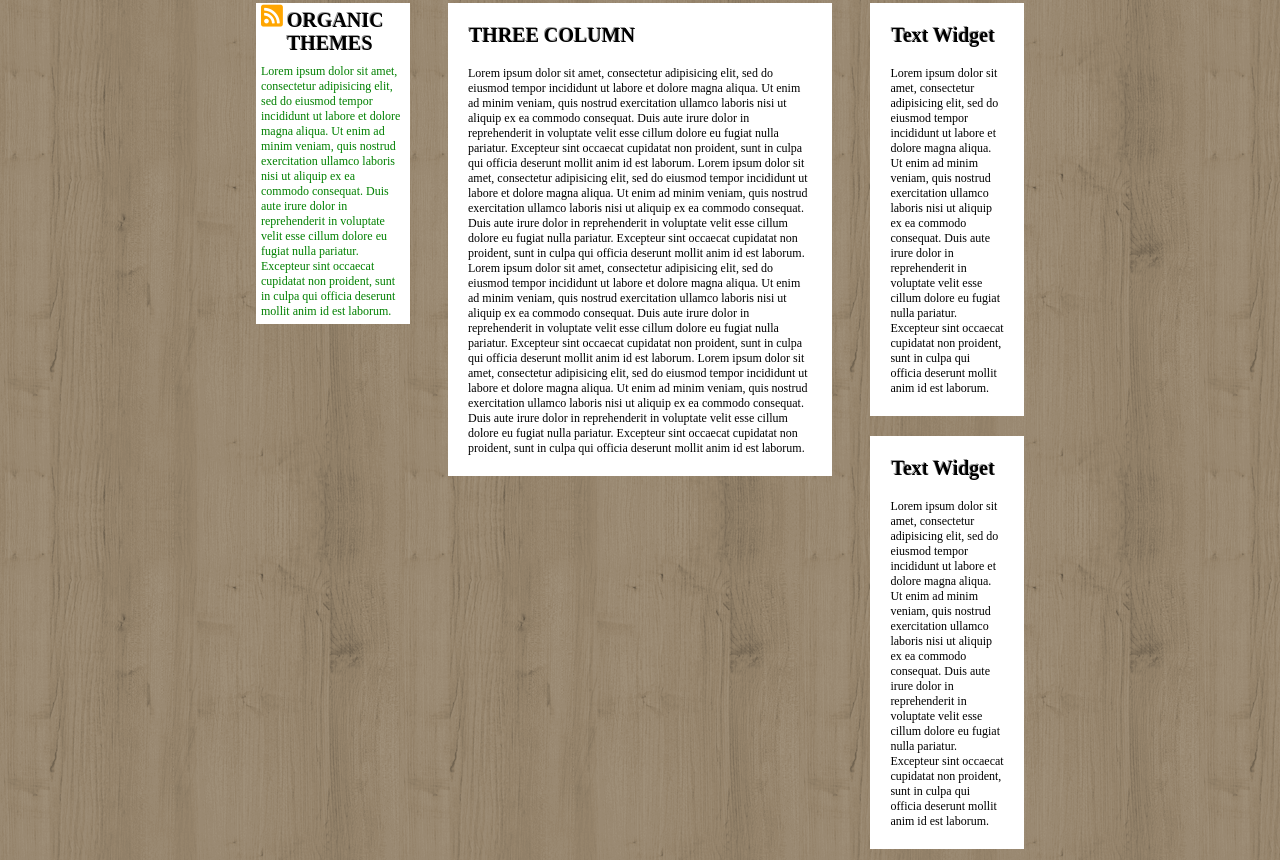
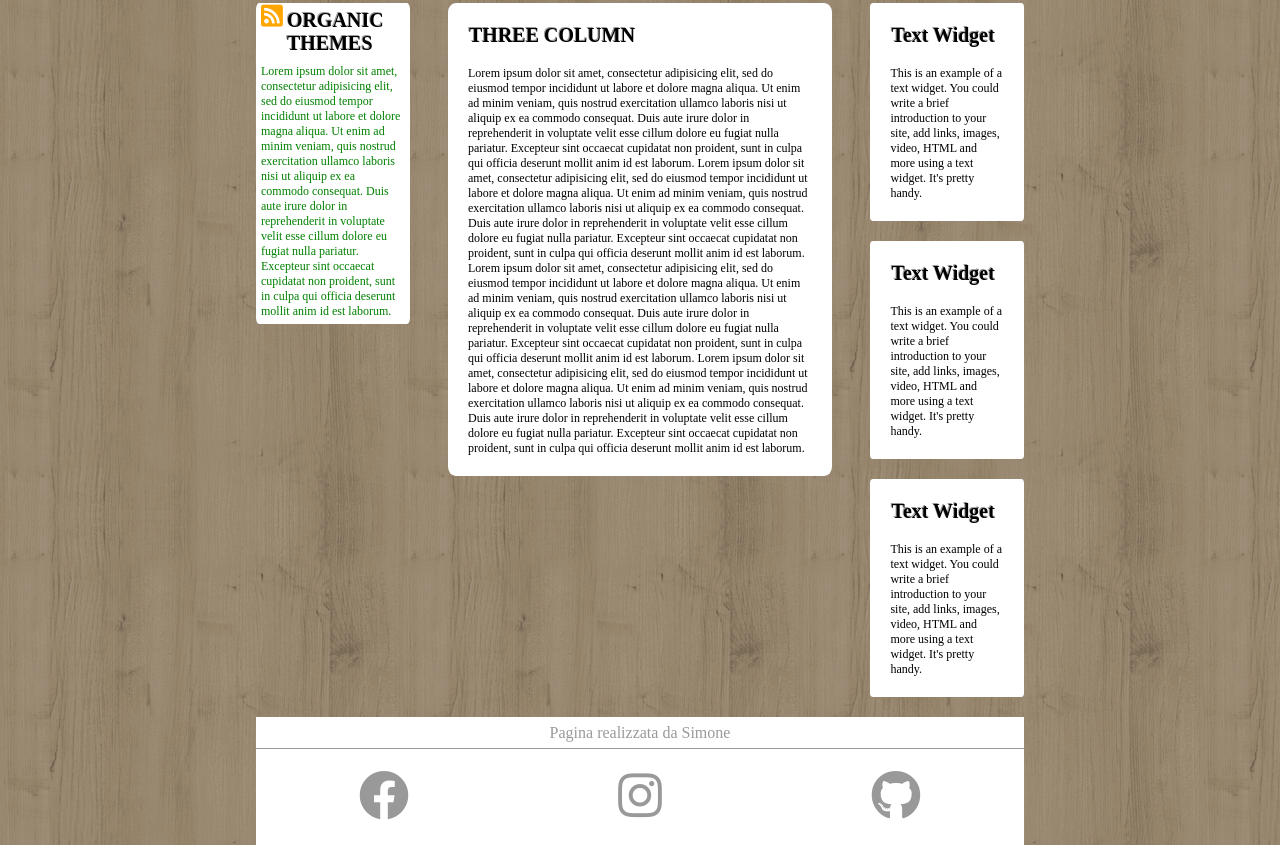
Before and after one commit to SimoneRomiti/htmlcss-wp, a plain HTML site: page index.html in a window 1280 px wide. Shown: the part 285-1145 px from the top of the page. Drawn offline with Linux system fonts and the light colour scheme.

Commit message:
Footer completo

```diff
--- a/css/style.css
+++ b/css/style.css
@@ -13,6 +13,7 @@ body{
   margin: auto;
 }
 
+/* header */
 header{
   width: 100%;
 }
@@ -60,7 +61,9 @@ nav ul > li{
   margin: 0 15px;
   color: white;
 }
+/* /header */
 
+/* main */
 main{
   margin: 10px 0 20px;
   color: black;
@@ -137,10 +140,15 @@ aside.right h2{
   margin-bottom: 20px;
 }
 
+aside.left, section, aside.right > .box{
+  border-radius: 2%;
+}
+/* /main */
+
 footer{
   height: 16vh;
   width: 100%;
-  background: #6C629C;
+  background: white;
   /* border: 1px solid black; */
   color: rgba(0, 0, 0, 0.4);
 }
--- a/index.html
+++ b/index.html
@@ -59,15 +59,15 @@
         <aside class="right float">
           <div class="box">
             <h2>Text Widget</h2>
-            Lorem ipsum dolor sit amet, consectetur adipisicing elit, sed do eiusmod tempor incididunt ut labore et dolore magna aliqua. Ut enim ad minim veniam, quis nostrud exercitation ullamco laboris nisi ut aliquip ex ea commodo consequat. Duis aute irure dolor in reprehenderit in voluptate velit esse cillum dolore eu fugiat nulla pariatur. Excepteur sint occaecat cupidatat non proident, sunt in culpa qui officia deserunt mollit anim id est laborum.
+            This is an example of a text widget. You could write a brief introduction to your site, add links, images, video, HTML and more using a text widget. It's pretty handy.
           </div>
           <div class="box middle">
             <h2>Text Widget</h2>
-            Lorem ipsum dolor sit amet, consectetur adipisicing elit, sed do eiusmod tempor incididunt ut labore et dolore magna aliqua. Ut enim ad minim veniam, quis nostrud exercitation ullamco laboris nisi ut aliquip ex ea commodo consequat. Duis aute irure dolor in reprehenderit in voluptate velit esse cillum dolore eu fugiat nulla pariatur. Excepteur sint occaecat cupidatat non proident, sunt in culpa qui officia deserunt mollit anim id est laborum.
+            This is an example of a text widget. You could write a brief introduction to your site, add links, images, video, HTML and more using a text widget. It's pretty handy.
           </div>
           <div class="box">
             <h2>Text Widget</h2>
-            Lorem ipsum dolor sit amet, consectetur adipisicing elit, sed do eiusmod tempor incididunt ut labore et dolore magna aliqua. Ut enim ad minim veniam, quis nostrud exercitation ullamco laboris nisi ut aliquip ex ea commodo consequat. Duis aute irure dolor in reprehenderit in voluptate velit esse cillum dolore eu fugiat nulla pariatur. Excepteur sint occaecat cupidatat non proident, sunt in culpa qui officia deserunt mollit anim id est laborum.
+            This is an example of a text widget. You could write a brief introduction to your site, add links, images, video, HTML and more using a text widget. It's pretty handy.
           </div>
         </aside>
         <!-- /colonne a destra -->
```
